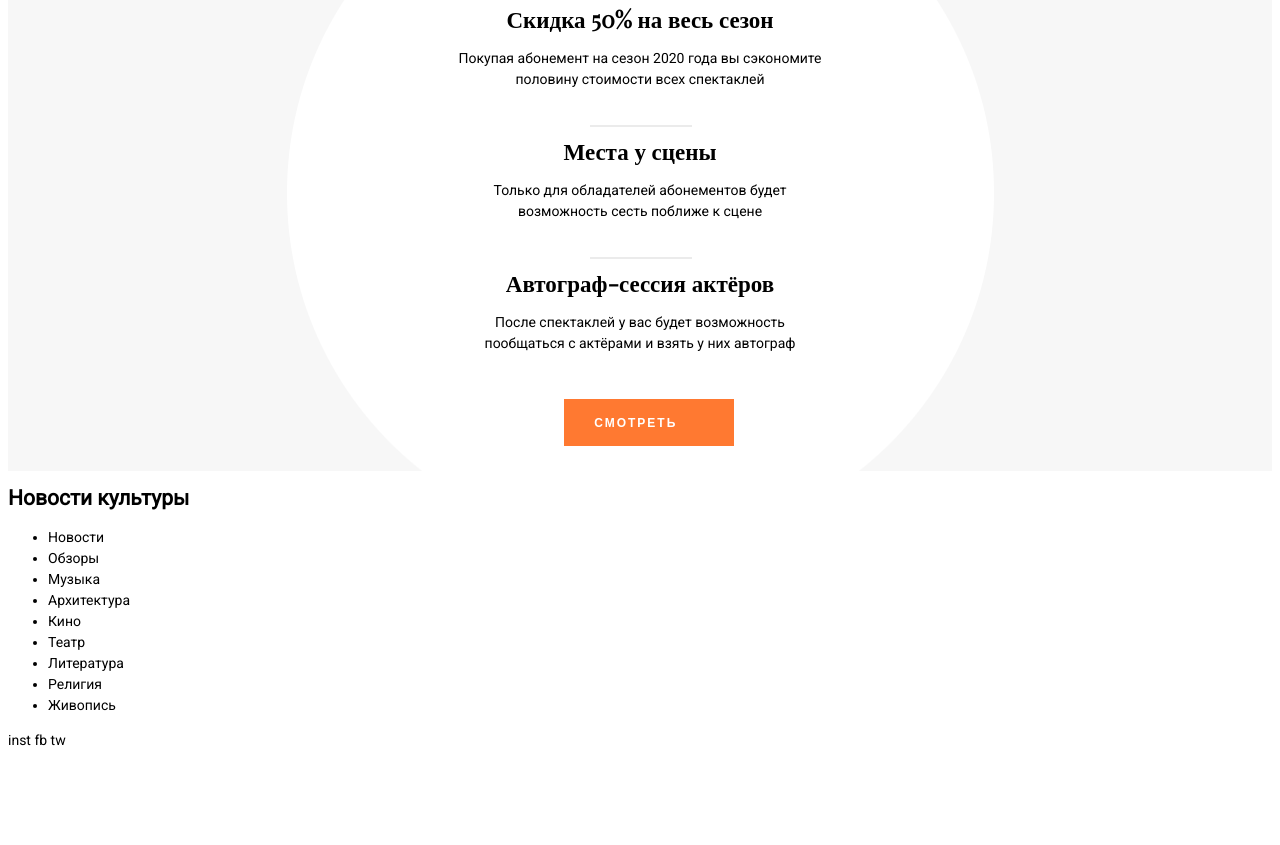
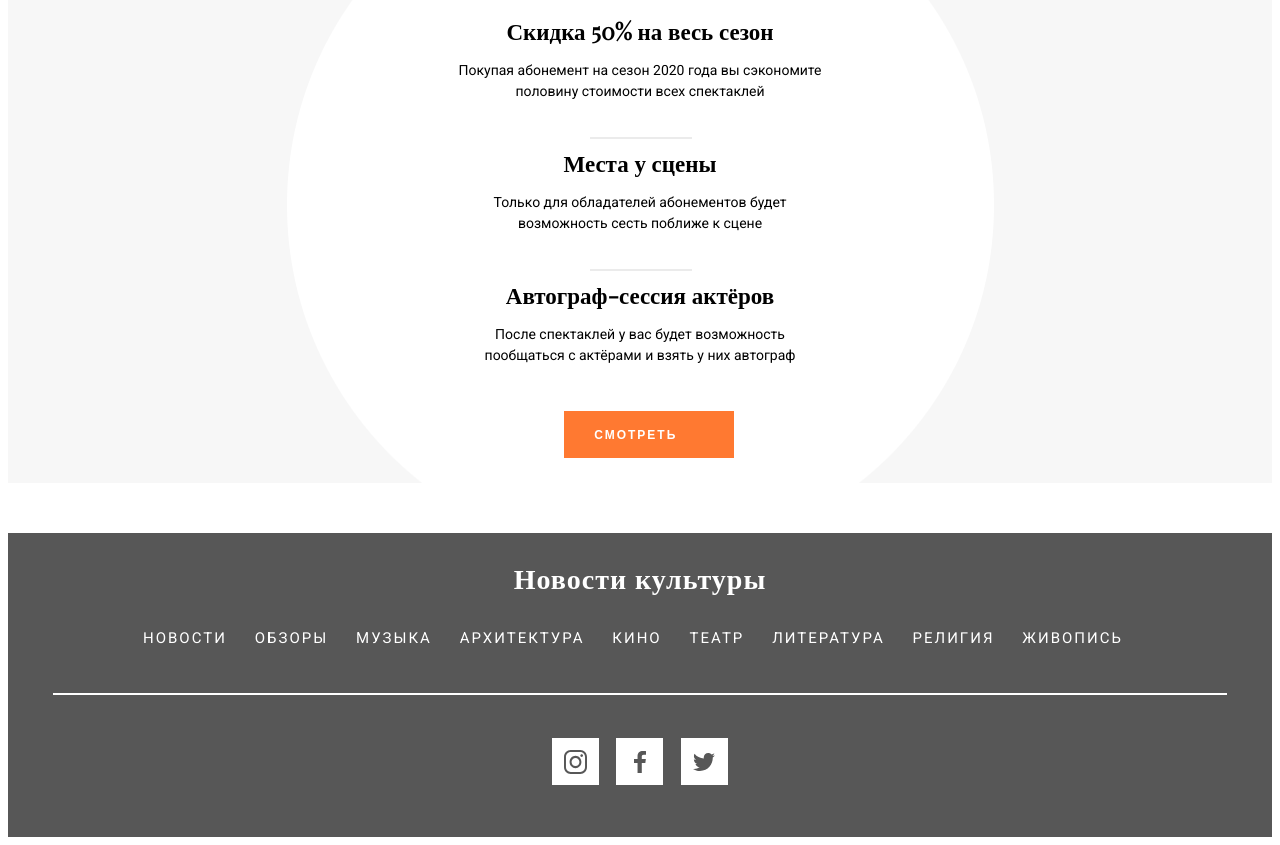
Before and after one commit to Olia-tsk/culture-news, a plain HTML site: page index.html in a window 1280 px wide. Shown: the part 1210-2055 px from the top of the page. Before the commit the page ends 1969 px from the top, so only its background shows below. Drawn offline with nearby package versions, Linux system fonts and the light colour scheme.

Commit message:
доработка футера и главного изображения

```diff
--- a/index.html
+++ b/index.html
@@ -16,7 +16,7 @@
         <div class="title">
             <h2>Новости культуры</h2>
         </div>
-        <ul class="header-menu">
+        <ul class="menu">
             <li><a href="#">Новости</a></li>
             <li><a href="#">Обзоры</a></li>
             <li><a href="#">Музыка</a></li>
@@ -49,7 +49,7 @@
             <div class="review-item">
                 <img src="img/item-2.png" width="370" height="203">
                 <a href="#" class="active">Анатомия за 30 секунд</a>
-                <p>Сейчас, когда мир открыт нараспашку для человека и его познавательных изысканий, интерес к научно-популярной литературе заметно вырос</p>
+                <p>Сейчас, когда мир открыт нараспашку для человека <br> и его познавательных изысканий, интерес <br> к научно-популярной литературе заметно вырос</p>
             </div>
 
             <div class="review-item">
@@ -82,22 +82,24 @@
     </div>
 
     <footer class="footer">
-        <div class="footer-top">
+        <div class="title">
             <h2>Новости культуры</h2>
-            <ul>
-                <li>Новости</li>
-                <li>Обзоры</li>
-                <li>Музыка</li>
-                <li>Архитектура</li>
-                <li>Кино</li>
-                <li>Театр</li>
-                <li>Литература</li>
-                <li>Религия</li>
-                <li>Живопись</li>
-            </ul>
         </div>
+        <ul class="menu">
+            <li><a href="#">Новости</a></li>
+            <li><a href="#">Обзоры</a></li>
+            <li><a href="#">Музыка</a></li>
+            <li><a href="#">Архитектура</a></li>
+            <li><a href="#">Кино</a></li>
+            <li><a href="#">Театр</a></li>
+            <li><a href="#">Литература</a></li>
+            <li><a href="#">Религия</a></li>
+            <li><a href="#">Живопись</a></li>
+        </ul>
         <div class="footer-social">
-            inst fb tw
+            <a class="social social-inst" href="#"></a>
+            <a class="social social-fb" href="#"></a>
+            <a class="social social-tw" href="#"></a>
         </div>
     </footer>
 </body>
--- a/style.css
+++ b/style.css
@@ -8,11 +8,7 @@ body {
     background-color: #ffffff;
 }
 
-.title {
-    display: flex;
-}
-
-.title h2 {
+.header h2 {
     font-family: 'Playfair Display', serif;
     font-style: normal;
     font-weight: 900;
@@ -20,11 +16,10 @@ body {
     line-height: 47px;
     letter-spacing: 1px;
     margin-top: 60px;
-    margin-left: auto;
-    margin-right: auto;
+    text-align: center;
 }
 
-.header-menu {
+.menu {
     list-style: none;
     margin: 0;
     padding: 0;
@@ -36,7 +31,7 @@ body {
     margin-bottom: 47px;
 }
 
-.header-menu a {
+.menu a {
     font-size: 15px;
     line-height: 18px;
     letter-spacing: 2px;
@@ -46,15 +41,21 @@ body {
     padding-right: 15px;
 }
 
-.header-menu li:last-child {
+.menu li:last-child {
     padding-right: 0;
 }
 
 .poster {
     min-height: 464px;
-    background-image: url("img/Hotel-11.jpg");
-    background-repeat: no-repeat;
-    background-size: contain;
+    background: url("img/Hotel-11.jpg") center center no-repeat;
+    -moz-background-size: cover;
+    /* Firefox до 4.0 */
+    -webkit-background-size: cover;
+    /* Safari и Chrome */
+    -o-background-size: cover;
+    /* Opera до версии 10.53 */
+    background-size: cover;
+    /* CSS3 */
     background-color: rgb(4, 10, 41);
 }
 
@@ -69,7 +70,7 @@ body {
 }
 
 .poster h1 {
-    font-size: 5em;
+    font-size: calc(25px + (72 - 25) * ((100vw - 300px) / (1440 - 300)));
     line-height: 84px;
     text-align: center;
     letter-spacing: 2px;
@@ -106,7 +107,7 @@ body {
     display: flex;
     justify-content: center;
     flex-wrap: wrap;
-    margin-top: 20px
+    margin-top: 20px;
 }
 
 .review-item {
@@ -119,9 +120,12 @@ body {
     margin-right: 0;
 }
 
+.review-item img {
+    margin-bottom: 20px;
+}
+
 .review-item a {
     margin: 0;
-    margin-top: 20px;
     font-family: 'Playfair Display', serif;
     color: black;
     text-decoration: none;
@@ -238,3 +242,83 @@ body {
     background: url("news-portal/icons/ Arrow forward.svg") no-repeat center;
     background-size: 24px 25px;
 } */
+
+.footer {
+    background-color: #575757;
+    position: relative;
+    margin-top: 50px;
+}
+
+.footer h2 {
+    margin: 0;
+    padding-top: 26px;
+    padding-bottom: 32px;
+    font-family: 'Playfair Display', serif;
+    color: white;
+    font-style: normal;
+    font-weight: 900;
+    font-size: 28px;
+    line-height: 37px;
+    letter-spacing: 1px;
+    text-align: center;
+}
+
+.footer .menu a {
+    color: white;
+}
+
+.footer .menu::before {
+    display: block;
+    content: "";
+    position: absolute;
+    width: 585px;
+    top: 160px;
+    right: 50%;
+    border: 1px solid #FFFFFF;
+}
+
+.footer .menu::after {
+    display: block;
+    content: "";
+    position: absolute;
+    width: 585px;
+    top: 160px;
+    left: 50%;
+    border: 1px solid #FFFFFF;
+}
+
+.footer-social {
+    width: 176px;
+    margin-right: auto;
+    margin-left: auto;
+    padding-bottom: 46px;
+    padding-top: 42px;
+}
+
+.social {
+    display: inline-block;
+    width: 47px;
+    height: 47px;
+    margin-right: 14px;
+    background-color: white;
+    background-repeat: no-repeat;
+}
+
+.social:last-child {
+    margin-right: 0;
+}
+
+.social-inst {
+    background-image: url("icons/instagram_icon.svg");
+    background-position: center;
+}
+
+.social-fb {
+    background-image: url("icons/facebook_icon.svg");
+    background-position: center;
+}
+
+.social-tw {
+    background-image: url("icons/twitter_icon.svg");
+    background-position: center;
+}
```
